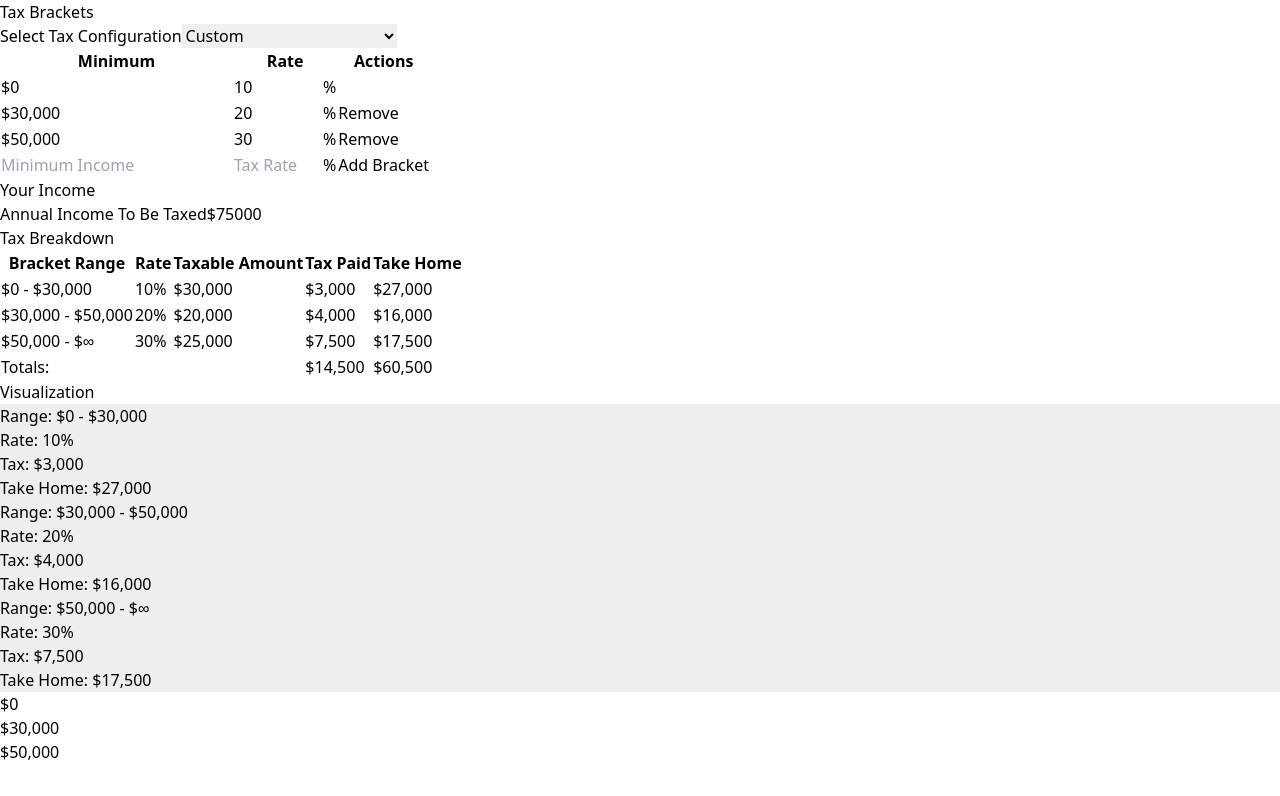
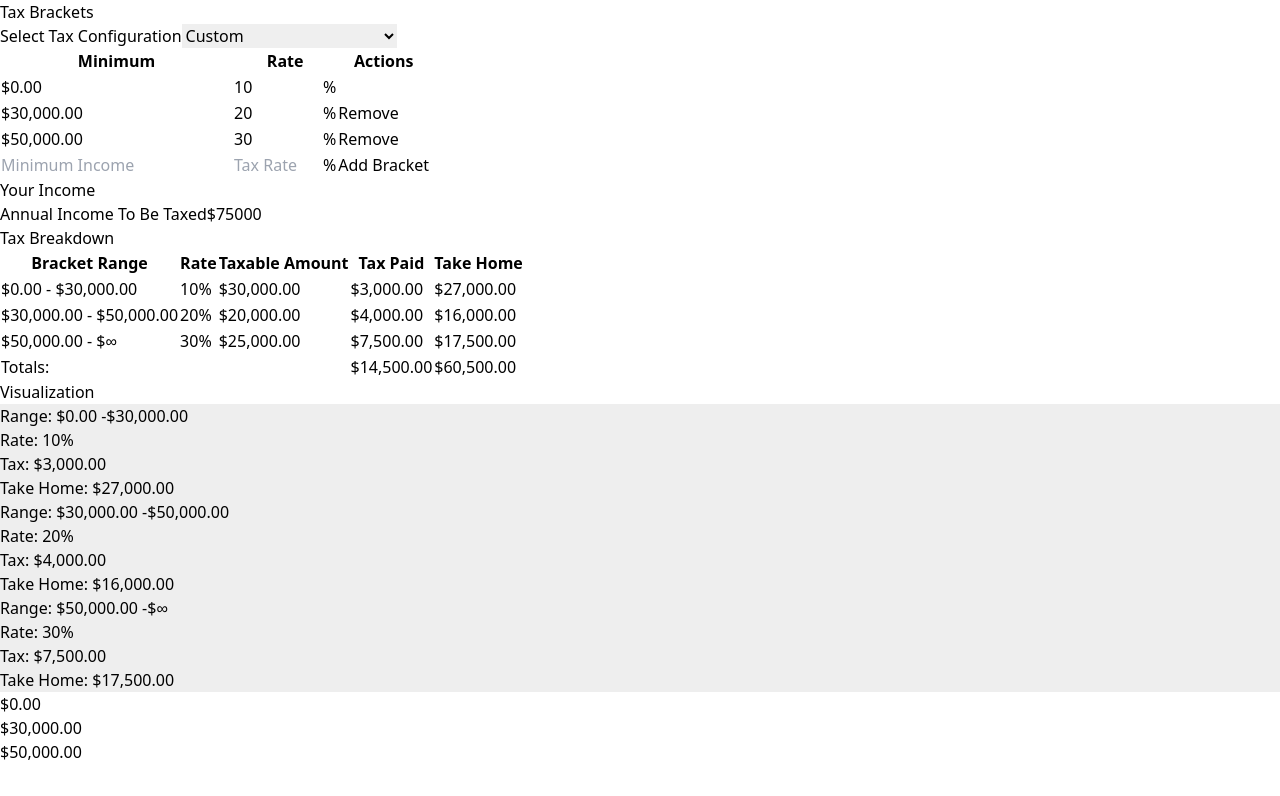
Before and after one commit to dnsge/tax-bracket-explorer, a React (Vite) app: page / in a window 1280 px wide. Shown: the top 796 px of the page. Built offline with nearby package versions, Linux system fonts and the light colour scheme.

Commit message:
properly format currency

```diff
--- a/src/Tax.ts
+++ b/src/Tax.ts
@@ -11,3 +11,12 @@ export interface TaxBreakdown {
   takeHome: number;
   rate: number;
 }
+
+export const formatCurrency = (amount: number) =>
+  amount === Infinity
+    ? "$∞"
+    : amount.toLocaleString("en-US", {
+        style: "currency",
+        currency: "USD",
+        maximumFractionDigits: 2,
+      });
--- a/src/TaxSettings.tsx
+++ b/src/TaxSettings.tsx
@@ -1,5 +1,5 @@
 import { useState } from "react";
-import { TaxBracket } from "./Tax";
+import { formatCurrency, TaxBracket } from "./Tax";
 import { TAX_PRESETS } from "./TaxPresets";
 
 interface TaxSettingsProps {
@@ -21,11 +21,22 @@ const TaxSettings: React.FC<TaxSettingsProps> = ({
 
   const addBracket = () => {
     if (!newMin || !newRate) return;
-    const min = parseFloat(newMin);
+    const inputMin = parseFloat(newMin);
     const rate = parseFloat(newRate);
 
-    if (isNaN(min) || isNaN(rate)) return;
+    if (isNaN(inputMin) || isNaN(rate)) return;
     if (rate < 0 || rate > 100) return;
+
+    const min = Math.floor(inputMin * 100) / 100; // Floor to cent
+
+    if (brackets.findIndex((b) => b.min === min) !== -1) {
+      alert(
+        `A tax bracket with minimum income of ${formatCurrency(
+          min
+        )} already exists`
+      );
+      return;
+    }
 
     const newBrackets = [...brackets, { min, rate }].sort(
       (a, b) => a.min - b.min
@@ -96,7 +107,7 @@ const TaxSettings: React.FC<TaxSettingsProps> = ({
             <tbody>
               {brackets.map((bracket, index) => (
                 <tr key={index} className="border-t">
-                  <td className="p-2">${bracket.min.toLocaleString()}</td>
+                  <td className="p-2">{formatCurrency(bracket.min)}</td>
                   <td className="p-2">
                     {selectedPreset === "custom" ? (
                       <input
@@ -137,7 +148,7 @@ const TaxSettings: React.FC<TaxSettingsProps> = ({
                       onChange={(e) => setNewMin(e.target.value)}
                       min="0"
                       placeholder="Minimum Income"
-                      className="text-sm border p-2 rounded w-32"
+                      className="text-sm border p-2 rounded"
                     />
                   </td>
                   <td className="p-2">
@@ -148,14 +159,14 @@ const TaxSettings: React.FC<TaxSettingsProps> = ({
                       min="0"
                       max="100"
                       placeholder="Tax Rate"
-                      className="text-sm border p-2 rounded w-20"
+                      className="text-sm border p-2 rounded w-32"
                     />
                     %
                   </td>
                   <td className="p-2">
                     <button
                       onClick={addBracket}
-                      className="text-sm bg-blue-500 text-white px-4 py-2 rounded"
+                      className="text-xs bg-blue-500 hover:bg-blue-600 text-white px-2 py-2 rounded"
                     >
                       Add Bracket
                     </button>
@@ -166,18 +177,21 @@ const TaxSettings: React.FC<TaxSettingsProps> = ({
           </table>
         </div>
 
-        <div className="mt-6 grow-[1]">
+        <div className="mt-6 grow-[1] w-4/12">
           <h2 className="text-xl font-bold mb-2">Your Income</h2>
           <label className="block text-sm font-medium text-gray-700 mb-2">
             Annual Income To Be Taxed
           </label>
+          <span className="text-lg">
             $
             <input
               type="number"
               value={income}
+              min="0"
               onChange={(e) => onIncomeChange(Number(e.target.value))}
-            className="text-sm border p-2 rounded"
+              className="border p-2 rounded"
             />
+          </span>
         </div>
       </div>
     </div>
--- a/src/TaxVisualizer.tsx
+++ b/src/TaxVisualizer.tsx
@@ -1,5 +1,5 @@
 import React from "react";
-import { TaxBracket, TaxBreakdown } from "./Tax";
+import { formatCurrency, TaxBracket, TaxBreakdown } from "./Tax";
 
 // Visualization Component
 interface TaxVisualizerProps {
@@ -43,10 +43,8 @@ const TaxVisualizer: React.FC<TaxVisualizerProps> = ({ brackets, income }) => {
 
   const ticks = brackets.map((b) => ({
     position: (b.min / maxIncome) * 100,
-    label: `$${b.min.toLocaleString()}`,
+    label: formatCurrency(b.min),
   }));
-
-  console.log(JSON.stringify(breakdowns));
 
   return (
     <div>
@@ -66,20 +64,16 @@ const TaxVisualizer: React.FC<TaxVisualizerProps> = ({ brackets, income }) => {
             {breakdowns.map((breakdown, index) => (
               <tr key={index}>
                 <td className="border p-2">
-                  ${breakdown.min.toLocaleString()} - $
-                  {breakdown.max === Infinity
-                    ? "∞"
-                    : breakdown.max.toLocaleString()}
+                  {formatCurrency(breakdown.min)} -{" "}
+                  {formatCurrency(breakdown.max)}
                 </td>
                 <td className="border p-2">{breakdown.rate}%</td>
                 <td className="border p-2">
-                  ${breakdown.taxable.toLocaleString()}
+                  {formatCurrency(breakdown.taxable)}
                 </td>
+                <td className="border p-2">{formatCurrency(breakdown.tax)}</td>
                 <td className="border p-2">
-                  ${breakdown.tax.toLocaleString()}
-                </td>
-                <td className="border p-2">
-                  ${breakdown.takeHome.toLocaleString()}
+                  {formatCurrency(breakdown.takeHome)}
                 </td>
               </tr>
             ))}
@@ -87,9 +81,9 @@ const TaxVisualizer: React.FC<TaxVisualizerProps> = ({ brackets, income }) => {
               <td colSpan={3} className="border p-2 text-right">
                 Totals:
               </td>
-              <td className="border p-2">${totalTax.toLocaleString()}</td>
+              <td className="border p-2">{formatCurrency(totalTax)}</td>
               <td className="border p-2">
-                ${(income - totalTax).toLocaleString()}
+                {formatCurrency(income - totalTax)}
               </td>
             </tr>
           </tbody>
@@ -106,7 +100,6 @@ const TaxVisualizer: React.FC<TaxVisualizerProps> = ({ brackets, income }) => {
                 (breakdown.taxable / (breakdown.max - breakdown.min)) * 100;
               const taxHeight = (breakdown.rate / 100) * 100;
               const showRightBorder = taxWidth < 100;
-              console.log(index, { width, taxWidth, taxHeight });
               return (
                 <div
                   key={index}
@@ -131,16 +124,14 @@ const TaxVisualizer: React.FC<TaxVisualizerProps> = ({ brackets, income }) => {
                     }}
                   />
                   <div className="opacity-0 group-hover:opacity-100 transition-opacity absolute bottom-full mb-2 bg-black text-white p-2 rounded text-sm whitespace-nowrap z-10">
-                    Range: ${breakdown.min.toLocaleString()} - $
-                    {breakdown.max === Infinity
-                      ? "∞"
-                      : breakdown.max.toLocaleString()}
+                    Range: {formatCurrency(breakdown.min)} -
+                    {formatCurrency(breakdown.max)}
                     <br />
                     Rate: {breakdown.rate}%
                     <br />
-                    Tax: ${breakdown.tax.toLocaleString()}
+                    Tax: {formatCurrency(breakdown.tax)}
                     <br />
-                    Take Home: ${breakdown.takeHome.toLocaleString()}
+                    Take Home: {formatCurrency(breakdown.takeHome)}
                   </div>
                 </div>
               );
```
Lines whose indentation alone changed are shown as unchanged.
